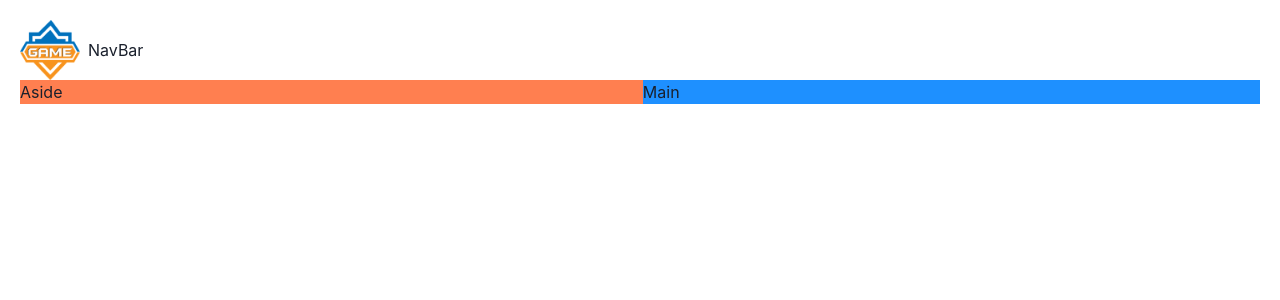
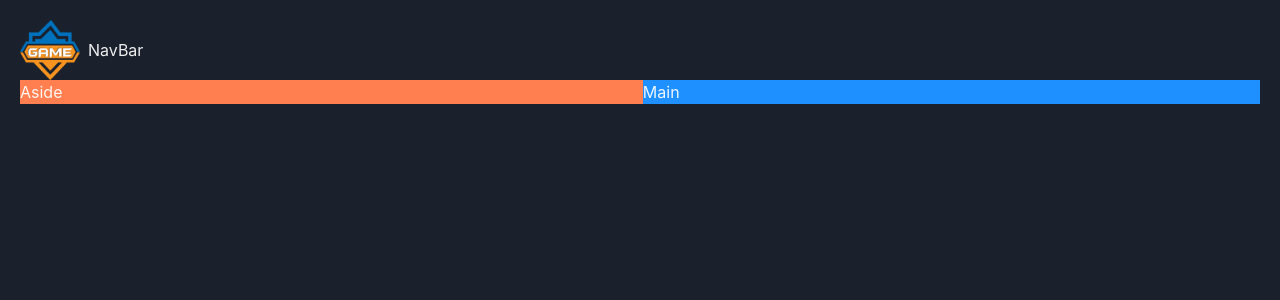
Before and after one commit to SaqlainSajid/game-discovery-website, a React (Vite) app: page / in a window 1280 px wide. Shown: the top 300 px of the page. Built offline with nearby package versions, Linux system fonts and the light colour scheme.

Commit message:
Implemented DarkMode <ColorModeScript>

```diff
--- /dev/null
+++ b/src/Components/Theme.ts
@@ -0,0 +1,10 @@
+import { extendTheme, ThemeConfig } from "@chakra-ui/react";
+
+
+const config: ThemeConfig = {
+  initialColorMode: 'dark'
+};
+
+const theme = extendTheme({config})
+
+export default theme;
--- a/src/main.tsx
+++ b/src/main.tsx
@@ -1,13 +1,15 @@
-import { ChakraProvider } from "@chakra-ui/react";
+import { ChakraProvider, ColorModeScript } from "@chakra-ui/react";
 
 import React from "react";
 import ReactDOM from "react-dom/client";
 import App from "./App.tsx";
 import "./index.css";
+import Theme from "./Components/Theme.ts";
 
 ReactDOM.createRoot(document.getElementById("root")!).render(
   <React.StrictMode>
-    <ChakraProvider>
+    <ChakraProvider theme={Theme}>
+      <ColorModeScript initialColorMode={Theme.config.initialColorMode} />
       <App />
     </ChakraProvider>
   </React.StrictMode>
```
